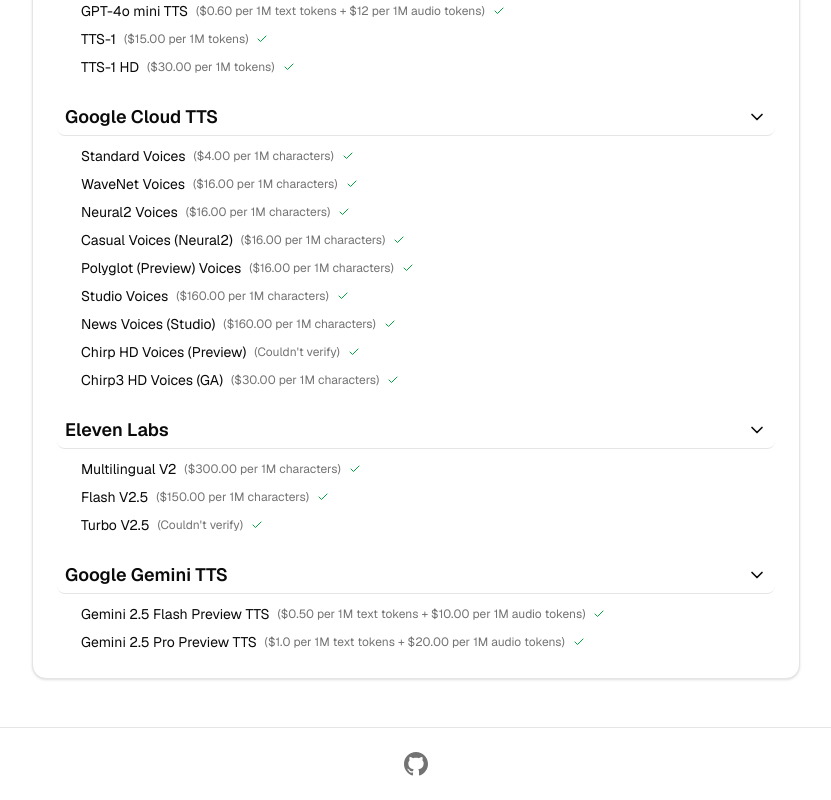
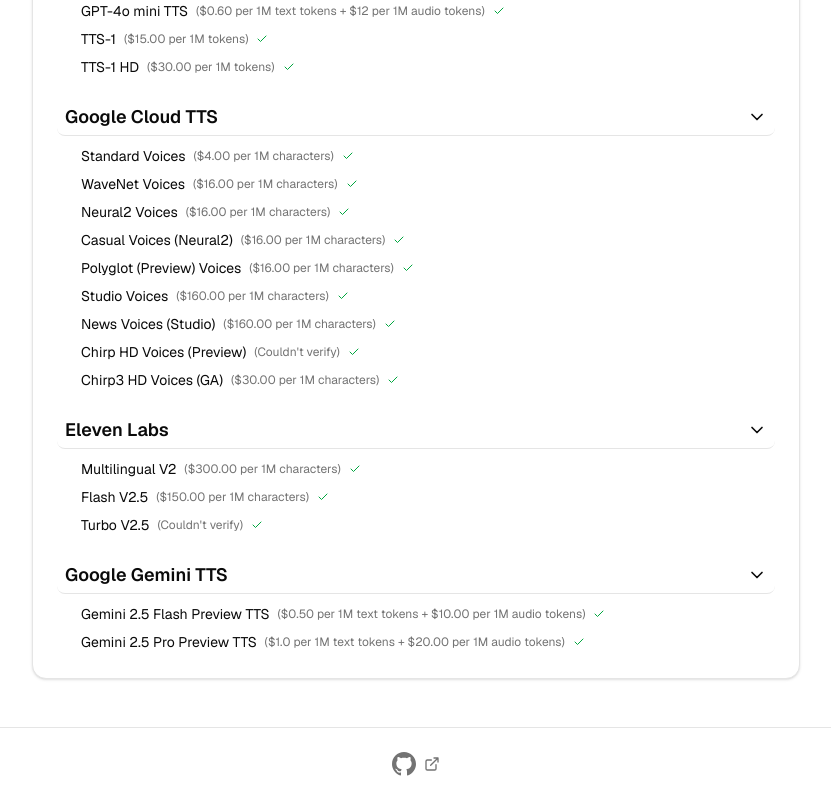
Before and after one commit to hughCulling/two-ais, a Next.js app: page / in a window 1280 px wide. Shown: the part 4786-5586 px from the top of the page, without its empty margins (224-1055 px from the left). Built offline with nearby package versions, Linux system fonts and the light colour scheme; no server answers.

Commit message:
Made it obvious that GitHub link opens in new tab.

```diff
--- a/src/components/Footer.tsx
+++ b/src/components/Footer.tsx
@@ -12,7 +12,8 @@ const Footer = () => {
             href="https://github.com/hughCulling/two-ais"
             target="_blank"
             rel="noopener noreferrer"
-            aria-label="Visit our GitHub repository"
+            aria-label="You can visit my GitHub repository (opens in new tab)"
+            title="Visit GitHub repository (opens in new tab)"
             className="inline-flex items-center gap-2 text-muted-foreground hover:text-foreground transition-colors duration-200 hover:scale-105 transform"
           >
             <svg
@@ -24,6 +25,16 @@ const Footer = () => {
             >
               <path d="M12 0c-6.626 0-12 5.373-12 12 0 5.302 3.438 9.8 8.207 11.387.599.111.793-.261.793-.577v-2.234c-3.338.726-4.033-1.416-4.033-1.416-.546-1.387-1.333-1.756-1.333-1.756-1.089-.745.083-.729.083-.729 1.205.084 1.839 1.237 1.839 1.237 1.07 1.834 2.807 1.304 3.492.997.107-.775.418-1.305.762-1.604-2.665-.305-5.467-1.334-5.467-5.931 0-1.311.469-2.381 1.236-3.221-.124-.303-.535-1.524.117-3.176 0 0 1.008-.322 3.301 1.23.957-.266 1.983-.399 3.003-.404 1.02.005 2.047.138 3.006.404 2.291-1.552 3.297-1.23 3.297-1.23.653 1.653.242 2.874.118 3.176.77.84 1.235 1.911 1.235 3.221 0 4.609-2.807 5.624-5.479 5.921.43.372.823 1.102.823 2.222v3.293c0 .319.192.694.801.576 4.765-1.589 8.199-6.086 8.199-11.386 0-6.627-5.373-12-12-12z"/>
             </svg>
+            <svg
+              width="16"
+              height="16"
+              viewBox="0 0 24 24"
+              fill="currentColor"
+              className="transition-transform duration-200"
+              aria-hidden="true"
+            >
+              <path d="M18 13v6a2 2 0 0 1-2 2H5a2 2 0 0 1-2-2V8a2 2 0 0 1 2-2h6M15 3h6v6M10 14L21 3" stroke="currentColor" strokeWidth="2" strokeLinecap="round" strokeLinejoin="round" fill="none"/>
+            </svg>
           </a>
         </div>
       </div>
```
